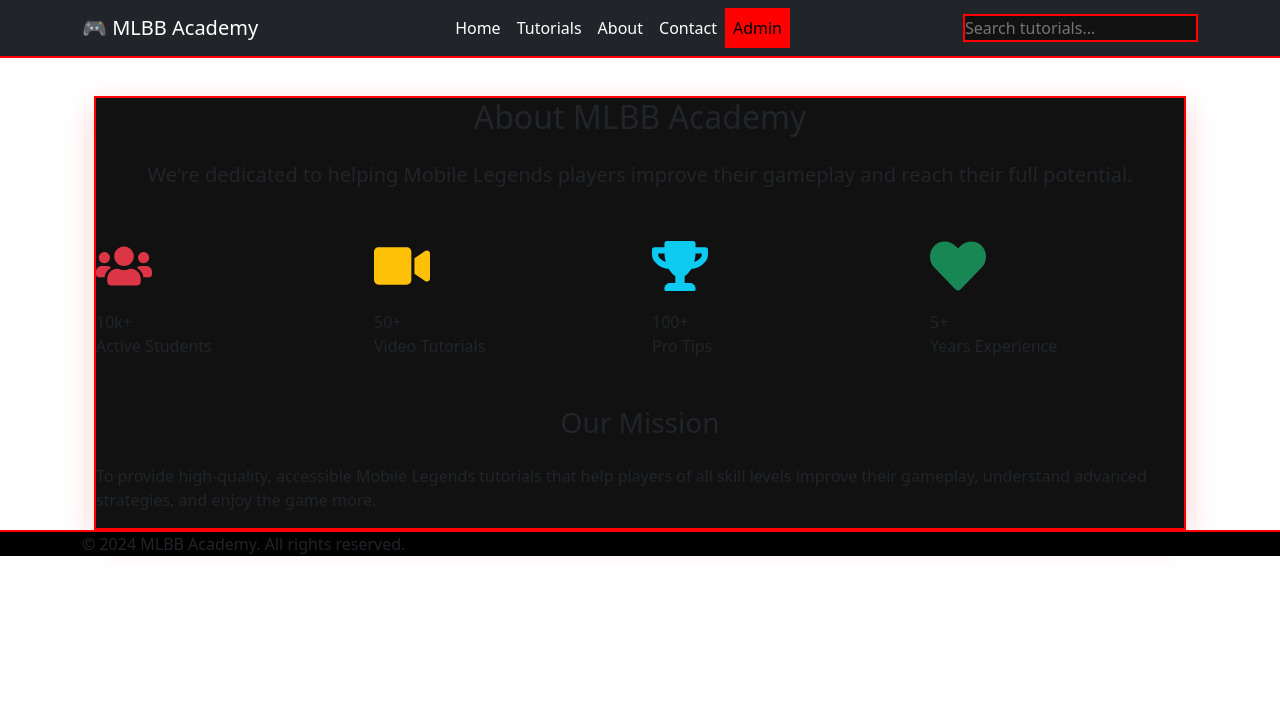
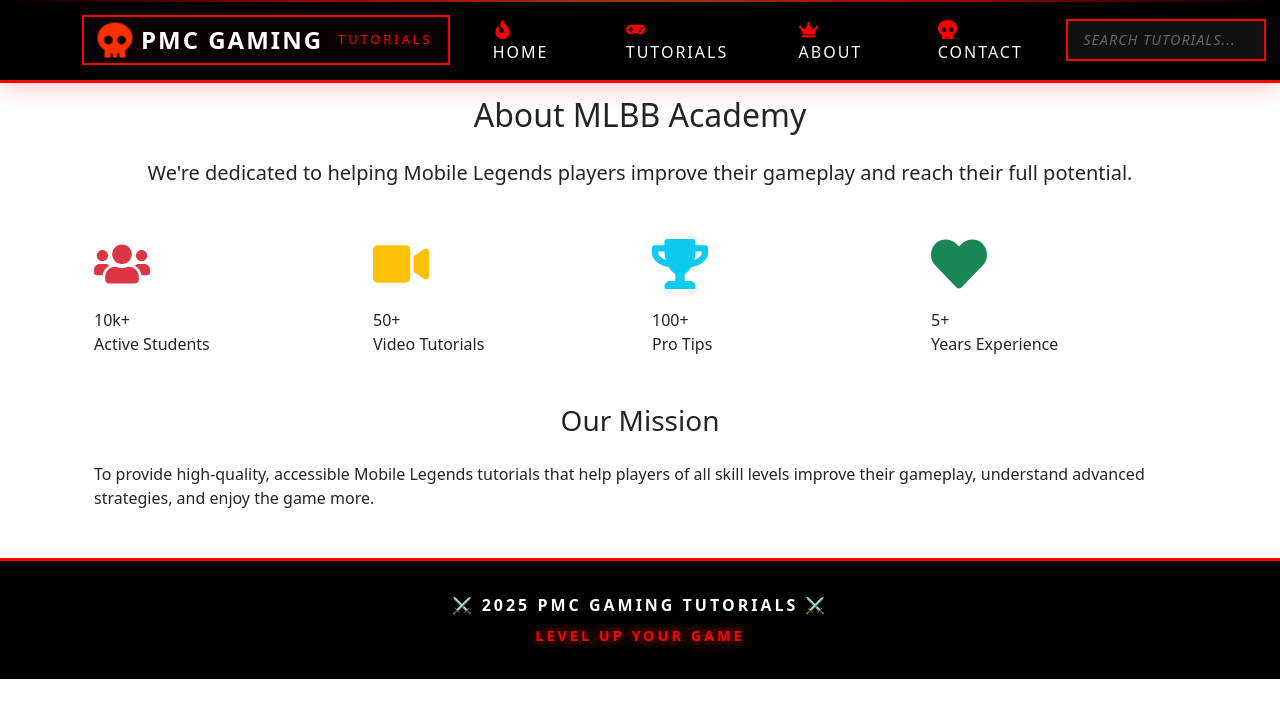
Before and after one commit to christianbelencion11-creator/ml-tutorial-website, a React (Vite) app: page /about in a window 1280 px wide. Shown: the top 718 px of the page. Built offline with nearby package versions, Linux system fonts and the light colour scheme.

Commit message:
Integrated Firebase to Admin panel

```diff
--- a/src/App.css
+++ b/src/App.css
@@ -11,9 +11,181 @@
   min-height: 100vh;
 }
 
-/* ===== DARK THEME - PURE BLACK ===== */
+/* ===== PMC GAMING NAVIGATION ===== */
+.pmc-navbar {
+  background: #000000 !important;
+  border-bottom: 3px solid #ff0000 !important;
+  padding: 1rem 0;
+  box-shadow: 0 0 30px rgba(255, 0, 0, 0.3);
+  position: relative;
+}
 
-/* Hero Section - Dark */
+.pmc-navbar::before {
+  content: '';
+  position: absolute;
+  top: 0;
+  left: 0;
+  right: 0;
+  height: 2px;
+  background: linear-gradient(90deg, transparent, #ff0000, #ff6600, #ff0000, transparent);
+  animation: borderGlow 2s infinite;
+}
+
+.pmc-brand {
+  display: flex !important;
+  align-items: center;
+  gap: 10px;
+  text-decoration: none;
+  padding: 5px 15px !important;
+  border: 2px solid #ff0000;
+  background: #0a0000;
+  transition: all 0.3s;
+}
+
+.pmc-brand:hover {
+  background: #ff0000;
+  transform: scale(1.05);
+  box-shadow: 0 0 30px #ff0000;
+}
+
+.pmc-brand:hover .brand-icon,
+.pmc-brand:hover .brand-text,
+.pmc-brand:hover .brand-tag {
+  color: #000000 !important;
+}
+
+.brand-icon {
+  font-size: 2rem;
+  color: #ff0000;
+  animation: skullPulse 1.5s infinite;
+}
+
+.brand-text {
+  font-size: 1.5rem;
+  font-weight: 900;
+  color: #ffffff;
+  letter-spacing: 2px;
+}
+
+.brand-tag {
+  font-size: 0.8rem;
+  color: #ff0000;
+  letter-spacing: 3px;
+  margin-left: 5px;
+}
+
+.pmc-nav-links {
+  gap: 1rem;
+}
+
+.nav-item {
+  position: relative;
+  padding: 0.5rem 1.5rem !important;
+  margin: 0 0.2rem;
+  font-weight: bold;
+  letter-spacing: 2px;
+  color: #ffffff !important;
+  border: 2px solid transparent;
+  transition: all 0.3s;
+  display: flex;
+  align-items: center;
+  gap: 8px;
+}
+
+.nav-icon {
+  color: #ff0000;
+  font-size: 1.2rem;
+  transition: all 0.3s;
+}
+
+.nav-item:hover {
+  border-color: #ff0000;
+  background: #1a0000;
+  transform: translateY(-2px);
+  box-shadow: 0 5px 15px rgba(255, 0, 0, 0.3);
+}
+
+.nav-item:hover .nav-icon {
+  color: #ffffff;
+  transform: scale(1.2);
+}
+
+.nav-item.active {
+  background: #ff0000;
+  color: #000000 !important;
+}
+
+.nav-item.active .nav-icon {
+  color: #000000;
+}
+
+.pmc-search {
+  margin: 0 1rem;
+}
+
+.pmc-search-input {
+  background: #111111;
+  border: 2px solid #ff0000;
+  color: #ffffff;
+  padding: 8px 15px;
+  width: 200px;
+  font-size: 0.9rem;
+  letter-spacing: 1px;
+  transition: all 0.3s;
+}
+
+.pmc-search-input::placeholder {
+  color: #666;
+  font-style: italic;
+}
+
+.pmc-search-input:focus {
+  outline: none;
+  width: 250px;
+  background: #1a0000;
+  box-shadow: 0 0 20px rgba(255, 0, 0, 0.3);
+}
+
+.pmc-admin-btn {
+  background: #ff0000 !important;
+  color: #000000 !important;
+  padding: 8px 20px !important;
+  font-weight: 900 !important;
+  letter-spacing: 2px;
+  border: 2px solid #ff0000 !important;
+  margin-left: 1rem;
+  display: flex !important;
+  align-items: center;
+  gap: 8px;
+  position: relative;
+  overflow: hidden;
+  transition: all 0.3s !important;
+}
+
+.pmc-admin-btn::before {
+  content: '';
+  position: absolute;
+  top: 0;
+  left: -100%;
+  width: 100%;
+  height: 100%;
+  background: linear-gradient(90deg, transparent, rgba(255,255,255,0.3), transparent);
+  transition: left 0.5s;
+}
+
+.pmc-admin-btn:hover::before {
+  left: 100%;
+}
+
+.pmc-admin-btn:hover {
+  background: #000000 !important;
+  color: #ff0000 !important;
+  border-color: #ff0000 !important;
+  transform: translateY(-3px);
+  box-shadow: 0 0 30px #ff0000;
+}
+
+/* ===== HERO SECTION - BLACK & RED ===== */
 .hero-dark {
   position: relative;
   min-height: 500px;
@@ -42,7 +214,6 @@
   color: #ffffff;
 }
 
-/* Titles */
 .title-dark {
   font-size: 4rem;
   font-weight: 900;
@@ -79,7 +250,6 @@
   font-weight: bold;
 }
 
-/* Buttons - Dark */
 .hero-buttons-dark {
   display: flex;
   gap: 1rem;
@@ -128,7 +298,7 @@
   box-shadow: 0 0 30px #ff0000;
 }
 
-/* Stats Section - Dark */
+/* ===== STATS SECTION ===== */
 .stats-dark {
   display: grid;
   grid-template-columns: repeat(auto-fit, minmax(250px, 1fr));
@@ -190,7 +360,7 @@
   margin: 1rem auto 0;
 }
 
-/* Section Title */
+/* ===== FEATURE CARDS ===== */
 .section-title-dark {
   text-align: center;
   font-size: 2.5rem;
@@ -206,7 +376,6 @@
   animation: firePulse 1s infinite;
 }
 
-/* Feature Cards - Dark */
 .feature-dark-card {
   background: #111111;
   padding: 2rem;
@@ -296,7 +465,7 @@
   color: #000000;
 }
 
-/* CTA Section - Dark */
+/* ===== CTA SECTION ===== */
 .cta-dark {
   position: relative;
   overflow: hidden;
@@ -379,61 +548,41 @@
   gap: 1rem;
 }
 
-/* Navigation - Dark Theme */
-.navbar-custom {
-  background: #000000 !important;
-  border-bottom: 2px solid #ff0000 !important;
+/* ===== FOOTER ===== */
+.pmc-footer {
+  background: #000000;
+  padding: 2rem 0;
+  margin-top: 3rem;
+  text-align: center;
+  border-top: 3px solid #ff0000;
+  position: relative;
 }
 
-.nav-link {
-  color: #ffffff !important;
+.pmc-footer p {
+  margin: 0;
+  color: #ffffff;
+  font-weight: bold;
+  letter-spacing: 3px;
 }
 
-.nav-link:hover {
+.footer-tag {
   color: #ff0000 !important;
+  font-size: 0.9rem;
+  margin-top: 0.5rem !important;
+  animation: footerGlow 2s infinite;
 }
 
-.admin-link {
-  background: #ff0000 !important;
-  color: #000000 !important;
+/* ===== ANIMATIONS ===== */
+@keyframes skullPulse {
+  0%, 100% { transform: scale(1); }
+  50% { transform: scale(1.2); color: #ff6600; }
 }
 
-.admin-link:hover {
-  background: #000000 !important;
-  color: #ff0000 !important;
-  border: 1px solid #ff0000;
+@keyframes borderGlow {
+  0%, 100% { opacity: 0.5; }
+  50% { opacity: 1; }
 }
 
-/* Search Input */
-.search-input {
-  background: #111111;
-  border: 2px solid #ff0000;
-  color: #ffffff;
-}
-
-.search-input:focus {
-  background: #1a0000;
-  box-shadow: 0 0 20px rgba(255, 0, 0, 0.3);
-}
-
-/* Cards - Dark */
-.glow-card {
-  background: #111111;
-  border: 2px solid #ff0000;
-  box-shadow: 0 10px 30px rgba(255, 0, 0, 0.2);
-}
-
-.glow-card:hover {
-  box-shadow: 0 20px 40px rgba(255, 0, 0, 0.4);
-}
-
-/* Footer */
-.footer {
-  background: #000000;
-  border-top: 2px solid #ff0000;
-}
-
-/* Animations */
 @keyframes titlePulse {
   0%, 100% { text-shadow: 0 0 20px #ff0000, 0 0 40px #ff0000; }
   50% { text-shadow: 0 0 30px #ff3300, 0 0 60px #ff3300; }
@@ -454,12 +603,71 @@
   to { transform: rotate(360deg); }
 }
 
-/* Responsive */
+@keyframes footerGlow {
+  0%, 100% { text-shadow: 0 0 10px #ff0000; }
+  50% { text-shadow: 0 0 20px #ff6600; }
+}
+
+/* ===== RESPONSIVE ===== */
 @media (max-width: 768px) {
-  .title-dark { font-size: 2.5rem; }
-  .title-glow { font-size: 3rem; }
-  .title-sub { font-size: 1.2rem; }
-  .hero-text-dark { font-size: 1rem; }
-  .cta-dark-title { font-size: 2rem; }
-  .section-title-dark { font-size: 1.8rem; }
+  .pmc-brand {
+    padding: 5px 10px !important;
+  }
+
+  .brand-text {
+    font-size: 1.2rem;
+  }
+
+  .brand-tag {
+    display: none;
+  }
+
+  .pmc-nav-links {
+    gap: 0.5rem;
+  }
+
+  .nav-item {
+    padding: 0.5rem !important;
+  }
+
+  .pmc-search {
+    margin: 1rem 0;
+  }
+
+  .pmc-search-input {
+    width: 100%;
+  }
+
+  .pmc-search-input:focus {
+    width: 100%;
+  }
+
+  .pmc-admin-btn {
+    margin: 1rem 0;
+    justify-content: center;
+  }
+
+  .title-dark {
+    font-size: 2.5rem;
+  }
+
+  .title-glow {
+    font-size: 3rem;
+  }
+
+  .title-sub {
+    font-size: 1.2rem;
+  }
+
+  .hero-text-dark {
+    font-size: 1rem;
+  }
+
+  .cta-dark-title {
+    font-size: 2rem;
+  }
+
+  .section-title-dark {
+    font-size: 1.8rem;
+  }
 }
--- a/src/App.jsx
+++ b/src/App.jsx
@@ -3,6 +3,7 @@
 import { Container, Navbar, Nav } from 'react-bootstrap'
 import { BrowserRouter as Router, Routes, Route, Link } from 'react-router-dom'
 import { useState } from 'react'
+import { FaGamepad, FaSkull, FaFire, FaCrown } from 'react-icons/fa'
 import Home from './components/Home'
 import Tutorials from './components/Tutorials'
 import About from './components/About'
@@ -16,29 +17,47 @@
   return (
     <Router>
       <div className="App">
-        <Navbar bg="dark" variant="dark" expand="lg" fixed="top" className="navbar-custom">
+        {/* UPDATED NAVIGATION - PMC GAMING THEME */}
+        <Navbar className="pmc-navbar" expand="lg" fixed="top" variant="dark">
           <Container>
-            <Navbar.Brand as={Link} to="/" className="brand-text">
-              <span className="ml-logo">🎮</span> MLBB Academy
+            <Navbar.Brand as={Link} to="/" className="pmc-brand">
+              <FaSkull className="brand-icon" />
+              <span className="brand-text">PMC GAMING</span>
+              <span className="brand-tag">TUTORIALS</span>
             </Navbar.Brand>
-            <Navbar.Toggle />
-            <Navbar.Collapse>
-              <Nav className="mx-auto">
-                <Nav.Link as={Link} to="/">Home</Nav.Link>
-                <Nav.Link as={Link} to="/tutorials">Tutorials</Nav.Link>
-                <Nav.Link as={Link} to="/about">About</Nav.Link>
-                <Nav.Link as={Link} to="/contact">Contact</Nav.Link>
-                <Nav.Link as={Link} to="/admin" className="admin-link">Admin</Nav.Link>
+
+            <Navbar.Toggle aria-controls="pmc-nav" />
+            <Navbar.Collapse id="pmc-nav">
+              <Nav className="mx-auto pmc-nav-links">
+                <Nav.Link as={Link} to="/" className="nav-item">
+                  <FaFire className="nav-icon" /> HOME
+                </Nav.Link>
+                <Nav.Link as={Link} to="/tutorials" className="nav-item">
+                  <FaGamepad className="nav-icon" /> TUTORIALS
+                </Nav.Link>
+                <Nav.Link as={Link} to="/about" className="nav-item">
+                  <FaCrown className="nav-icon" /> ABOUT
+                </Nav.Link>
+                <Nav.Link as={Link} to="/contact" className="nav-item">
+                  <FaSkull className="nav-icon" /> CONTACT
+                </Nav.Link>
               </Nav>
-              <div className="search-box">
+
+              {/* Search Box */}
+              <div className="pmc-search">
                 <input
                   type="text"
-                  placeholder="Search tutorials..."
+                  placeholder="SEARCH TUTORIALS..."
                   value={searchTerm}
                   onChange={(e) => setSearchTerm(e.target.value)}
-                  className="search-input"
+                  className="pmc-search-input"
                 />
               </div>
+
+              {/* Admin Button - NAKAHIWALAY SA RIGHT */}
+              <Nav.Link as={Link} to="/admin" className="pmc-admin-btn">
+                <FaSkull /> ADMIN
+              </Nav.Link>
             </Navbar.Collapse>
           </Container>
         </Navbar>
@@ -54,9 +73,10 @@
           </Routes>
         </Container>
 
-        <footer className="footer">
+        <footer className="pmc-footer">
           <Container>
-            <p>© 2024 MLBB Academy. All rights reserved.</p>
+            <p>⚔️ 2025 PMC GAMING TUTORIALS ⚔️</p>
+            <p className="footer-tag">LEVEL UP YOUR GAME</p>
           </Container>
         </footer>
       </div>
--- /dev/null
+++ b/src/firebase.js
@@ -0,0 +1,20 @@
+import { initializeApp } from 'firebase/app'
+import { getDatabase } from 'firebase/database'
+
+// Your Firebase configuration
+const firebaseConfig = {
+  apiKey: "AIzaSyD5I6hkbTonOvJewMPTnXyHPLinv0CNhlc",
+  authDomain: "pmc-gaming-tutorials.firebaseapp.com",
+  databaseURL: "https://pmc-gaming-tutorials-default-rtdb.asia-southeast1.firebasedatabase.app",
+  projectId: "pmc-gaming-tutorials",
+  storageBucket: "pmc-gaming-tutorials.firebasestorage.app",
+  messagingSenderId: "415858410544",
+  appId: "1:415858410544:web:2449891c7a359e596059f5",
+  measurementId: "G-S84CSXYDF9"
+}
+
+// Initialize Firebase
+const app = initializeApp(firebaseConfig)
+const database = getDatabase(app)
+
+export { database }
```
Also changed, not shown: src/components/Admin.jsx (+37 -60 lines).
